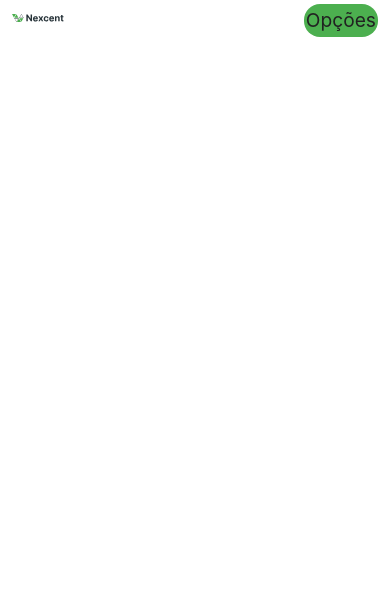
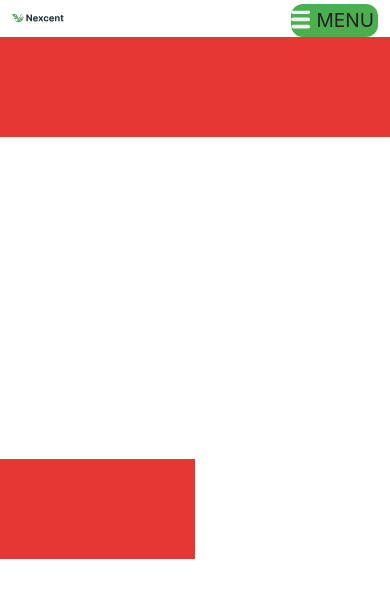
Before and after one commit to fidelyss/LayoutFigma, a React (Vite) app: page / in a window 390 px wide. Shown: the top 598 px of the page. Built offline with nearby package versions, Linux system fonts and the light colour scheme.

Commit message:
Declarando variaveis de desing system

```diff
--- a/src/components/home.tsx
+++ b/src/components/home.tsx
@@ -1,15 +1,8 @@
 const home = () => {
     return (
-        <section className="flex flex-col">
-            <div className="
-            flex
-            flex-col
-            bg-[#F5F7FA]
-            md:flex
-            md:flex-row"
-            >
-
-            </div>
+        <section className="w-full h-screen grid grid-cols-2 bg-white">
+           <div className="w-auto h-[100px] bg-Error col-span-2"></div>
+           <div className="w-auto h-[100px] bg-Error"></div>
         </section>
     )
 }
--- a/src/components/navbar.tsx
+++ b/src/components/navbar.tsx
@@ -18,9 +18,9 @@ const Navbar = () => {
         >
             <img src="/nexvent.svg" alt="" />
             <nav className='relative w-fit '>
-                <div className='hidden sm:flex'>
+                <div className='hidden sm:flex font-laEle'>
                     <ul className='flex'>
-                        {list.map((value) => (<li>{value}</li>))}
+                        {list.map((value) => (<li>{value}</li> ))}
                     </ul>
                 </div>
 
@@ -33,20 +33,44 @@ const Navbar = () => {
                 >
                     <button
                         className={`
+                            relative
                             bg-[#4CAF4F]
-                            text-center
+                            flex
+                            row
+                            pr-1
+                            pl-1
+                            gap-0.5
+                            items-center
                             text-[#212121]
                             p-0.5
-                            rounded-2xl
-                            ${toggle ? 'rounded-bl-[0px] rounded-br-[0px]': ''}
+                            w-fit
+                            rounded-xl
+                            transition-shadow
+                            duration-500
+                            ease-in-out
+                            ${toggle ?
+                                `rounded-bl-[0px]
+                                 rounded-br-[0px]
+                                 shadow-[0_0_20px_0px_#4CAF4F]
+                                 `
+                                : ''
+                            }
                             smallMobile:text-[5vw]
                             middleMobile:text-[clamp(1.2rem,4vw,1.5rem)]
                             `}
                         onClick={() => setToggle((toggle) => !toggle)}
-                    >Opções</button>
+                    >
+                        <span className='w-[1em] h-[1em]'></span>
+                        <svg className={` transition-all duration-500 ease-in-out  absolute  left-0 top-1/2 -translate-y-1/2 w-[1em] h-[1em] ${toggle ? `left-1/2 -translate-x-1/2 ` : ``}}`} viewBox="0 0 80 80" width="30" height="40">
+                            <rect width="80" height="15" fill="#f0f0f0" rx="10"></rect>
+                            <rect y="30" width="80" height="15" fill="#f0f0f0" rx="10"></rect>
+                            <rect y="60" width="80" height="15" fill="#f0f0f0" rx="10"></rect>
+                        </svg>
+                        <span className={`transition-all duration-400 ${toggle ? `opacity-0` : ``}`}>MENU</span>
+                    </button>
                     <ul
                         className={`
-                                ${toggle ? ' border-[#4CAF50] border-2 rounded-l-2xl rounded-br-2xl min-w-[110px] bg-[#212121] absolute top-full right-0 text-black' : 'hidden'}
+                                ${toggle ? ' border-[#4CAF50] border-2 rounded-l-2xl rounded-br-2xl min-w-[135px] bg-[#212121] absolute top-full right-0 text-black' : 'hidden'}
                                 `}
                     >
                         {
--- a/src/index.css
+++ b/src/index.css
@@ -1,10 +1,54 @@
 @config "../tailwindcss.config.js";
 @import "tailwindcss";
-@import url('https://fonts.googleapis.com/css2?family=Inter:ital,opsz,wght@0,14..32,100..900;1,14..32,100..900&display=swap');
 
 * {
     box-sizing: border-box;
 }
-body{
+
+body {
     width: 100vw;
 }
+
+@theme {
+    --color-neutral-Black: #263238;
+    --color-neutral-D_Grey: #4D4D4D;
+    --color-neutral-Grey: #717171;
+    --color-neutral-L_Grey: #89939E;
+    --color-neutral-Grey-blue: #ABBED1;
+    --color-neutral-Silver: #F5F7FA;
+    --color-Primary: #28CB8B;
+    --color-Secondary: #263238;
+    --color-Info: #2194f3;
+    --color-Shade-1: #43A046;
+    --color-Shade-2: #388E3B;
+    --color-Shade-3: #237D31;
+    --color-Shade-4: #1B5E1F;
+    --color-Shade-5: #103E13;
+    --color-Tint-1: #66BB69;
+    --color-Tint-2: #81C784;
+    --color-Tint-3: #A5D6A7;
+    --color-Tint-4: #C8E6C9;
+    --color-Tint-5: #E8F5E9;
+    --color-Warning: #FBC02D;
+    --color-Error: #E53835;
+    --color-Success: #2E7D31;
+
+
+    --shadow-shade-1: 0px 2px 4px rgba(171, 190, 209, 0.60);
+    --shadow-shade-2: 0px 4px 8px rgba(171, 190, 209, 0.40);
+    --shadow-shade-3: 0px 6px 12px rgba(171, 190, 209, 0.30);
+    --shadow-shade-4: 0px 8px 16px rgba(171, 190, 209, 0.40);
+    --shadow-shade-5: 0px 16px 32px rgba(171, 190, 209, 0.30);
+}
+
+.Headline-1 {
+    @apply text-[64px] leading-[76px] font-semibold
+}
+
+.Headline-2 {
+    @apply text-[36px] leading-[44px] font-semibold
+}
+
+.Headline-3 {
+    @apply text-[28px] leading-[36px] font-semibold
+}
--- a/tailwindcss.config.js
+++ b/tailwindcss.config.js
@@ -6,7 +6,8 @@ export default {
   ],
   theme: {
     extend: {
-       screens: {
+
+      screens: {
         'smallMobile': { 'min': '320px', 'max': '360px' },
         'middleMobile': { 'min': '361px', 'max': '640px' },
         'bigMobile': { 'min': '641px', 'max': '768px' },
```
Also changed, not shown: public/fonts/Roboto_Condensed-Black.ttf (added).
